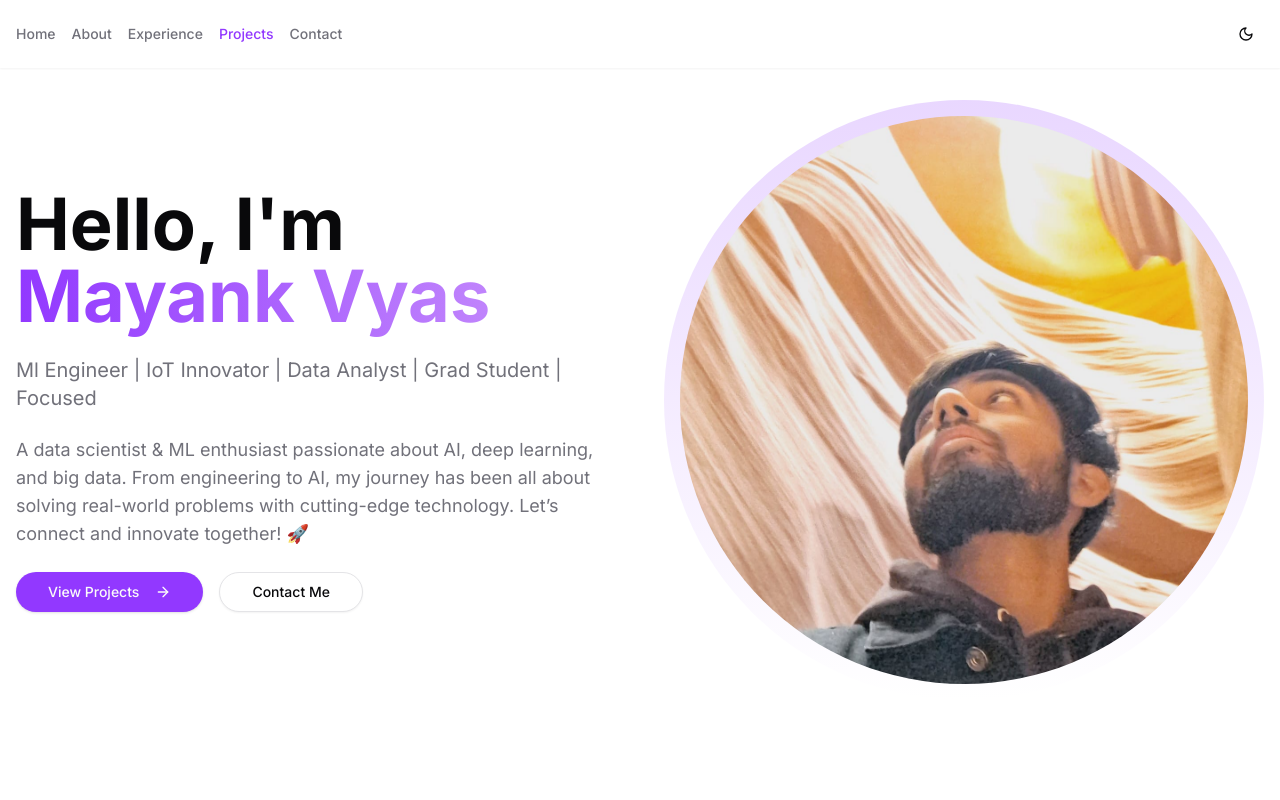
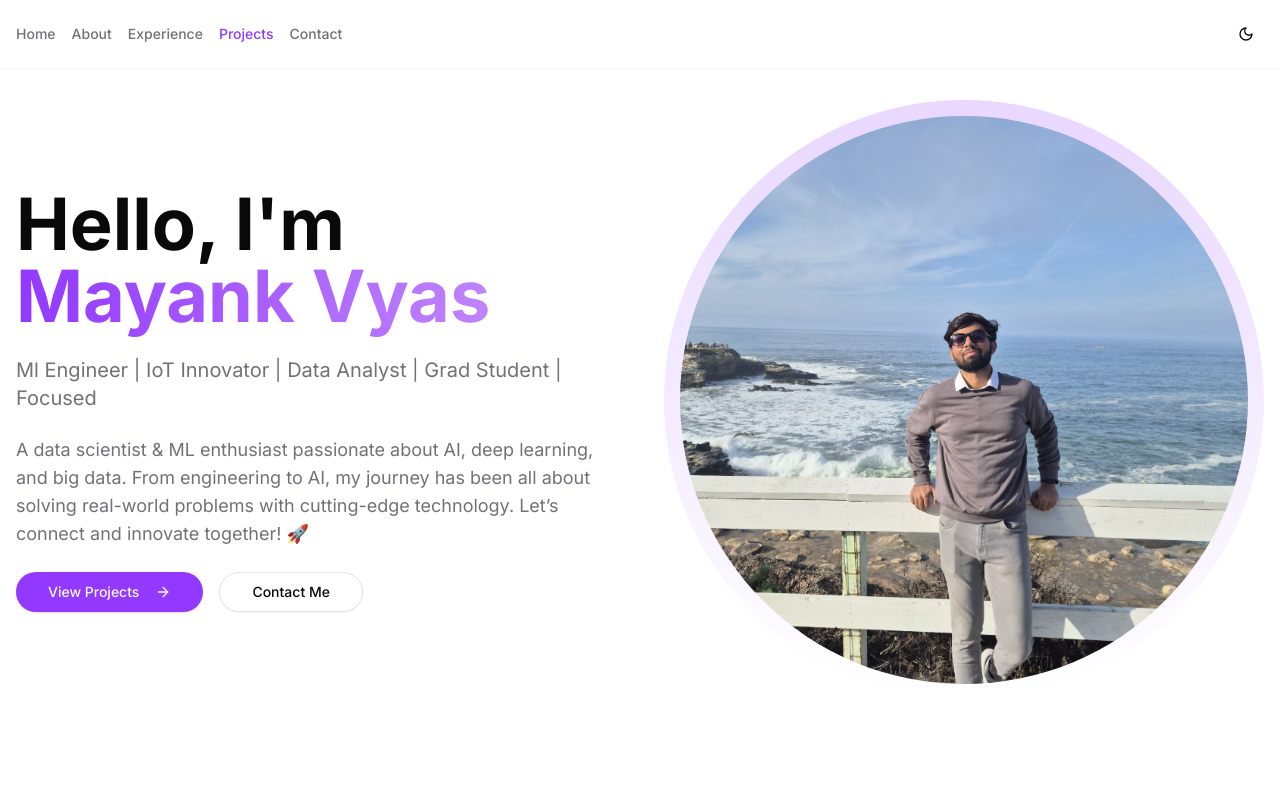
Before and after one commit to Mayank-glitch-cpu/portfolio, a Next.js app: page / in a window 1280 px wide. Shown: the top 800 px of the page. Built offline with nearby package versions, Linux system fonts and the light colour scheme.

Commit message:
added chat bot and updated the profile page image

```diff
--- a/app/page.tsx
+++ b/app/page.tsx
@@ -1,4 +1,5 @@
 import { Suspense, lazy } from 'react'
+import Script from 'next/script'
 import Header from '@/components/header'
 import Hero from '@/components/hero'
 import About from '@/components/about'
@@ -10,6 +11,16 @@ const Footer = lazy(() => import('@/components/footer'))
 
 export default function Home() {
   return (
+    <>
+      {/* Include external scripts with desired loading strategy */}
+      <Script
+        src="https://cdn.botpress.cloud/webchat/v2.2/inject.js"
+        strategy="afterInteractive"
+      />
+      <Script
+        src="https://files.bpcontent.cloud/2025/01/08/20/20250108201732-E9DTWJ7F.js"
+        strategy="afterInteractive"
+      />
     <main className="flex min-h-screen flex-col">
       <Header />
       <Hero />
@@ -31,5 +42,6 @@ export default function Home() {
         <Footer />
       </Suspense>
     </main>
+    </>
   )
 }
--- a/components/hero.tsx
+++ b/components/hero.tsx
@@ -80,7 +80,7 @@ const Hero = () => {
           >
             <div className="absolute inset-0 bg-gradient-to-b from-primary/20 to-background rounded-full overflow-hidden">
               <Image
-                src="/images/headshot/mayank_vyas.jpeg"
+                src="/images/projects/mayank.jpeg"
                 alt="Mayank Vyas"
                 fill
                 className="object-cover rounded-full p-4"
```
Also changed, not shown: public/images/projects/mayank.jpeg (added).
